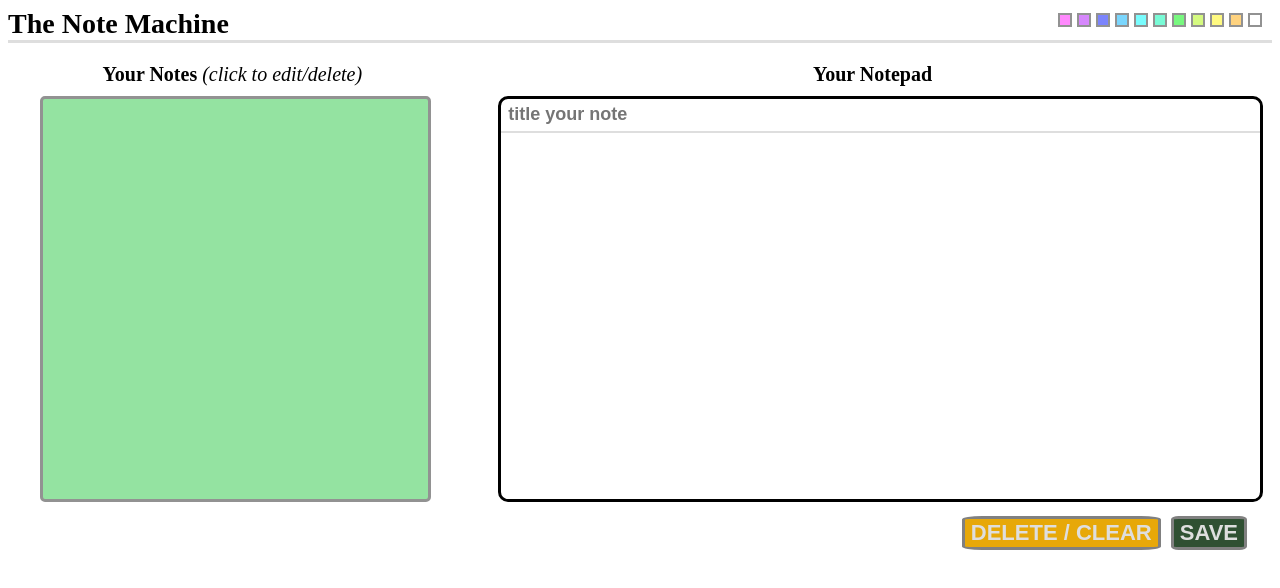
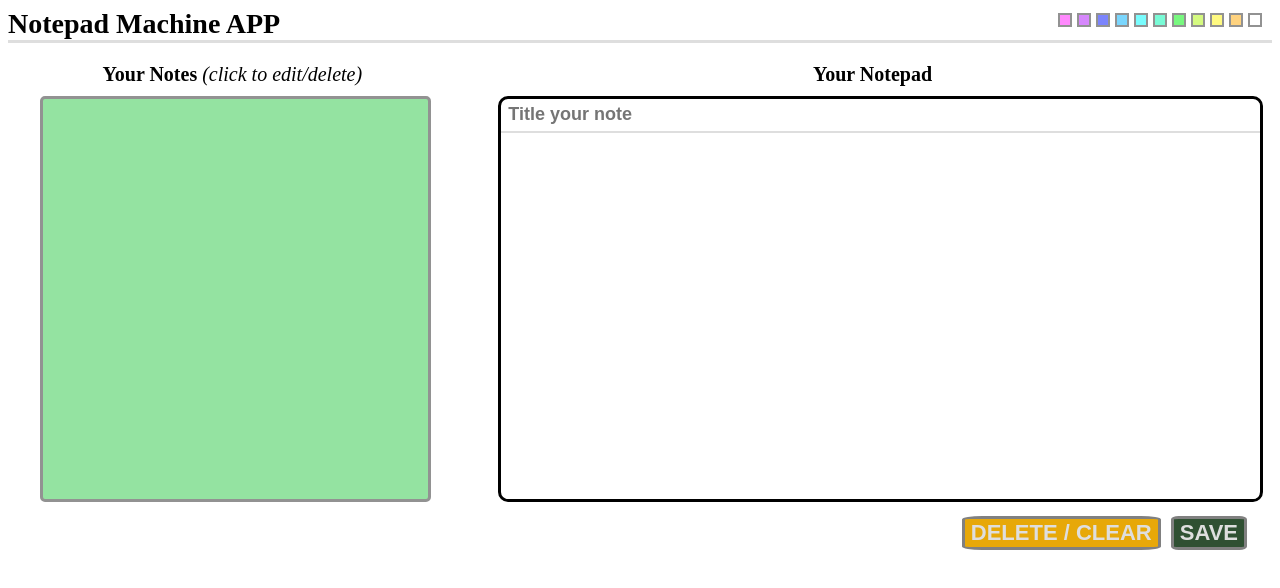
Before and after one commit to uwase250/Self-Project, a plain HTML site: page index.html in a window 1280 px wide. Drawn offline with nearby package versions, Linux system fonts and the light colour scheme.

Commit message:
Updating

```diff
--- a/index.html
+++ b/index.html
@@ -7,7 +7,7 @@
   </head>
   <body>
     <header>
-      The Note Machine
+       Notepad Machine APP
       <div id='color-select'>
         <div class='color-box white'></div>
         <div class='color-box orange'></div>
@@ -40,7 +40,7 @@
       </noteList>
       <notepad>
         <div id="note-title">
-          <input id="title-field" type="text" placeholder="title your note">
+          <input id="title-field" type="text" placeholder="Title your note">
         </div>
         <div id="note-body">
           <textarea id="body-field"></textarea>
```
